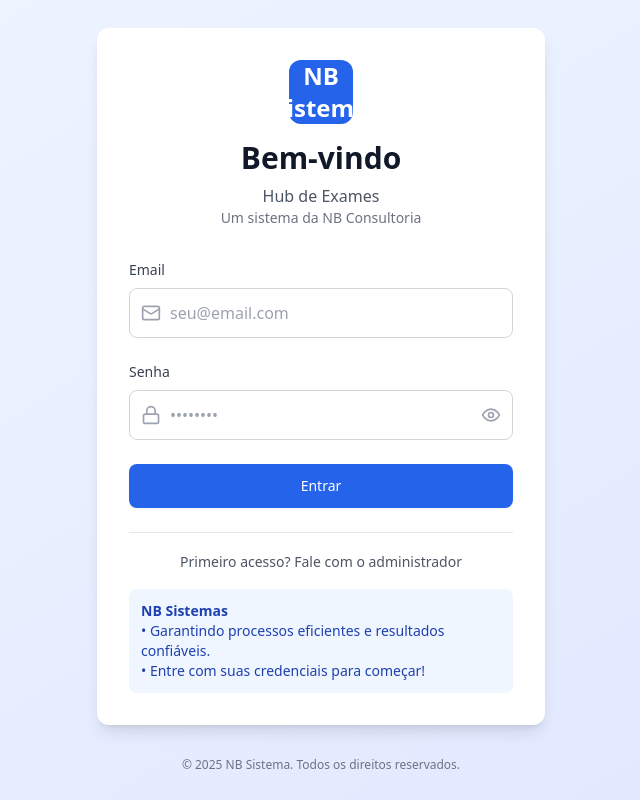
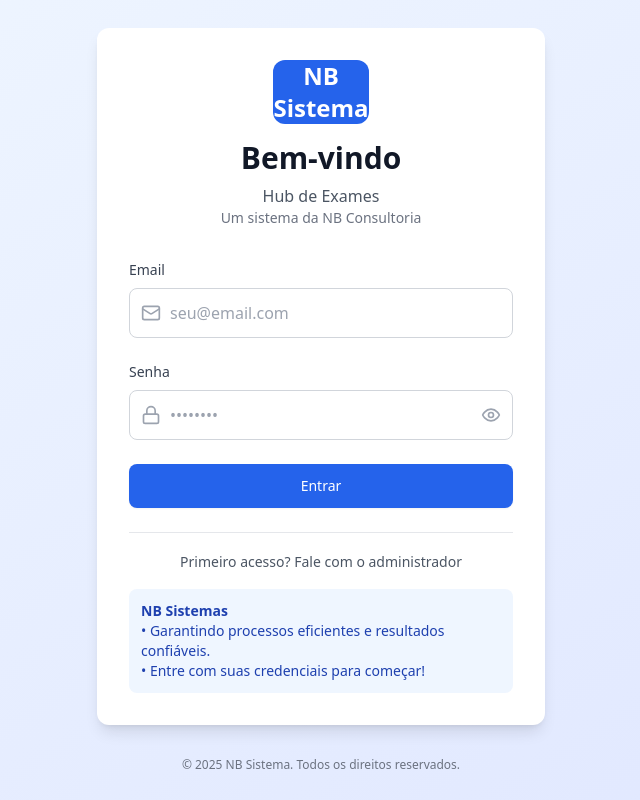
Before and after one commit to nbsistema/exames, a React (Vite) app: page / in a window 1280 px wide. Shown: the whole page, without its empty margins (319-959 px from the left). Built offline with nearby package versions, Linux system fonts and the light colour scheme; no server answers.

Commit message:
Update LoginForm.tsx

```diff
--- a/src/components/LoginForm.tsx
+++ b/src/components/LoginForm.tsx
@@ -220,7 +220,7 @@ export function LoginForm() {
         <div className="max-w-md w-full space-y-8">
           <div className="bg-white rounded-xl shadow-lg p-8">
             <div className="text-center mb-8">
-              <div className="w-16 h-16 bg-blue-600 rounded-xl flex items-center justify-center mx-auto mb-4">
+              <div className="w-24 h-16 bg-blue-600 rounded-xl flex items-center justify-center mx-auto mb-4">
                 <span className="text-white font-bold text-2xl">NB Sistema</span>
               </div>
               <h2 className="text-3xl font-bold text-gray-900">Recuperar Senha</h2>
@@ -280,7 +280,7 @@ export function LoginForm() {
       <div className="max-w-md w-full space-y-8">
         <div className="bg-white rounded-xl shadow-lg p-8">
           <div className="text-center mb-8">
-            <div className="w-16 h-16 bg-blue-600 rounded-xl flex items-center justify-center mx-auto mb-4">
+            <div className="w-24 h-16 bg-blue-600 rounded-xl flex items-center justify-center mx-auto mb-4">
               <span className="text-white font-bold text-2xl">NB Sistema</span>
             </div>
             <h2 className="text-3xl font-bold text-gray-900">Bem-vindo</h2>
```
